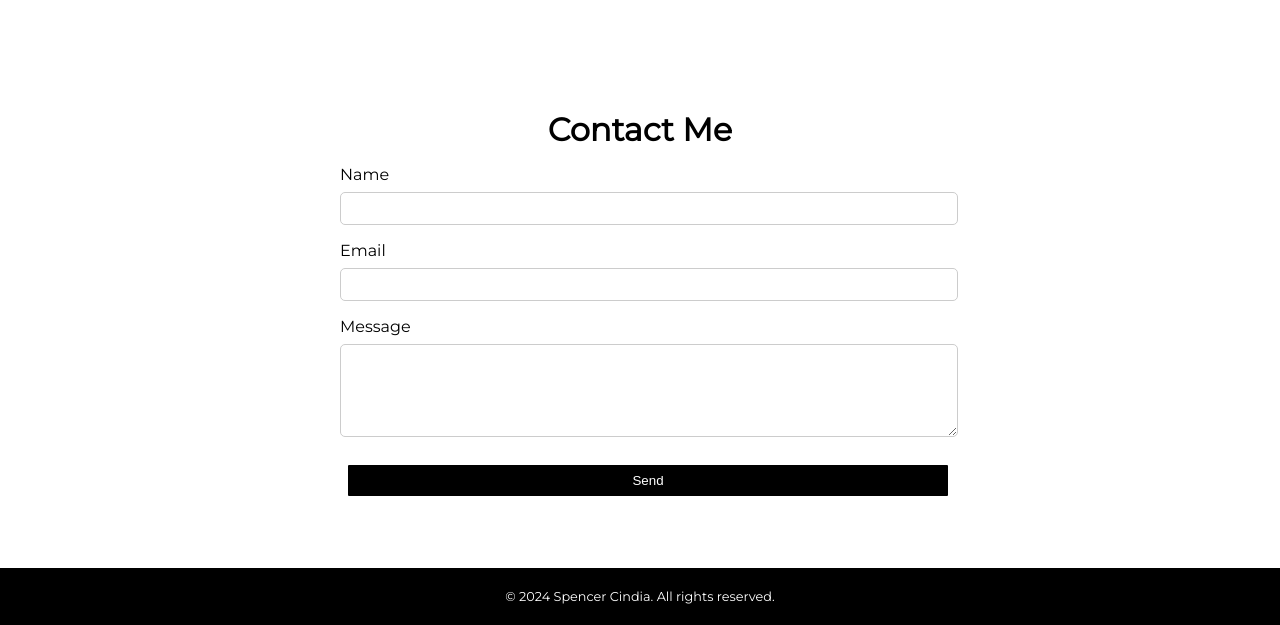
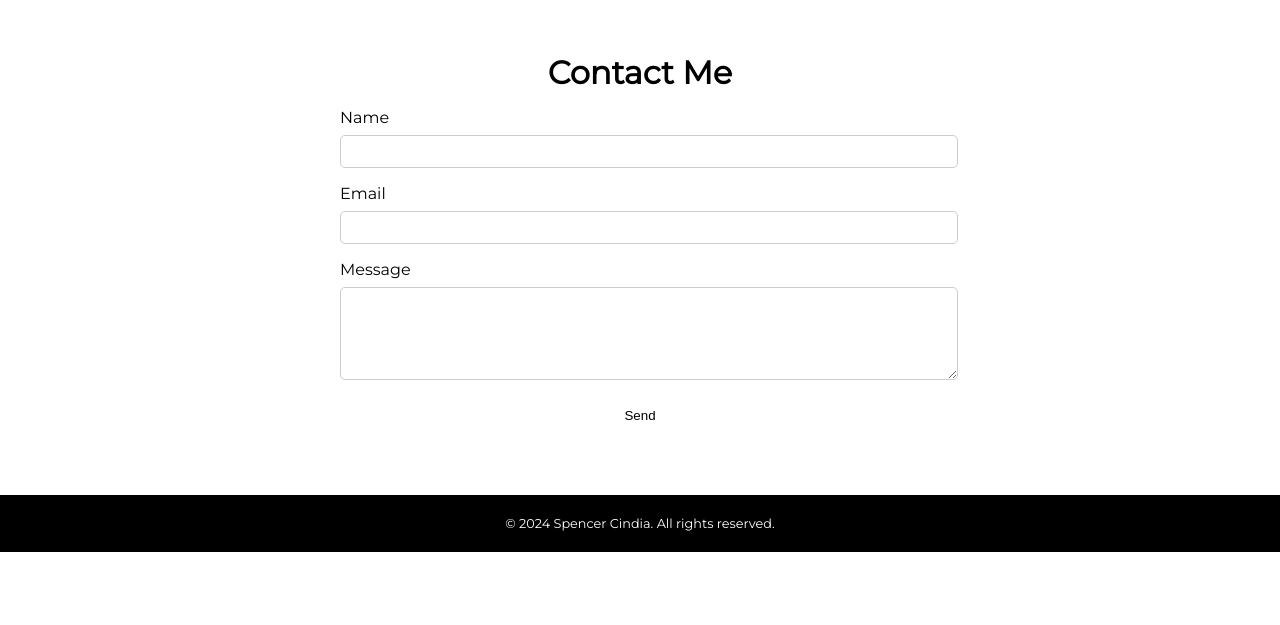
Before and after one commit to spencerhcindia/portfolio, a plain HTML site: page index.html in a window 1280 px wide. Shown: the part 1904-2529 px from the top of the page. After the commit the page ends 2456 px from the top, so only its background shows below. Drawn offline with Linux system fonts and the light colour scheme.

Commit message:
update css

```diff
--- a/styles.css
+++ b/styles.css
@@ -21,10 +21,11 @@ body {
 
 .profile-pic {
     border-radius: 50%;
-    width: 300px;
-    height: 300px;
+    width: 275px;
+    height: 275px;
     margin-bottom: 1rem;
     object-fit: cover;
+    /* Ensures aspect ratio is maintained */
 }
 
 .hero h1 {
@@ -40,12 +41,10 @@ body {
 .btn {
     display: inline-block;
     padding: 0.5rem 1rem;
-    background-color: #000;
-    color: #fff;
+    color: #000;
     text-decoration: none;
-    border-radius: 1px;
-    margin: 0.5rem;
     position: relative;
+    /* Required for underline animation */
     transition: background-color 0.3s;
 }
 
@@ -57,7 +56,7 @@ body {
     height: 2px;
     left: 50%;
     position: absolute;
-    background: #fff;
+    background: #000;
     transition: width 0.3s ease 0s, left 0.3s ease 0s;
     width: 0;
 }
@@ -65,10 +64,6 @@ body {
 .btn:hover:after {
     width: 100%;
     left: 0;
-}
-
-.btn:hover {
-    background-color: #333;
 }
 
 .content-section {
@@ -107,6 +102,7 @@ form {
     margin: 0 auto;
     text-align: left;
     padding: 0 1rem;
+    /* Added padding to prevent overflow on mobile */
 }
 
 form label {
@@ -126,24 +122,42 @@ form textarea {
 form button {
     width: 100%;
     padding: 0.5rem;
-    background-color: #000;
-    color: #fff;
+    background-color: transparent;
+    color: #000;
     border: none;
-    border-radius: 1px;
+    position: relative;
+    /* Required for underline animation */
     transition: background-color 0.3s;
 }
 
-form button:hover {
-    background-color: #333;
+form button:after {
+    background: none repeat scroll 0 0 transparent;
+    bottom: 0;
+    content: "";
+    display: block;
+    height: 2px;
+    left: 50%;
+    position: absolute;
+    background: #000;
+    transition: width 0.3s ease 0s, left 0.3s ease 0s;
+    width: 0;
+}
+
+form button:hover:after {
+    width: 100%;
+    left: 0;
 }
 
 .back-to-top {
     display: none;
     position: fixed;
     bottom: 70px;
+    /* Adjusted to prevent overlap with footer */
     right: 30px;
     width: 40px;
+    /* Reduced size */
     height: 40px;
+    /* Reduced size */
     background-color: #000;
     color: #fff;
     border: none;
```
